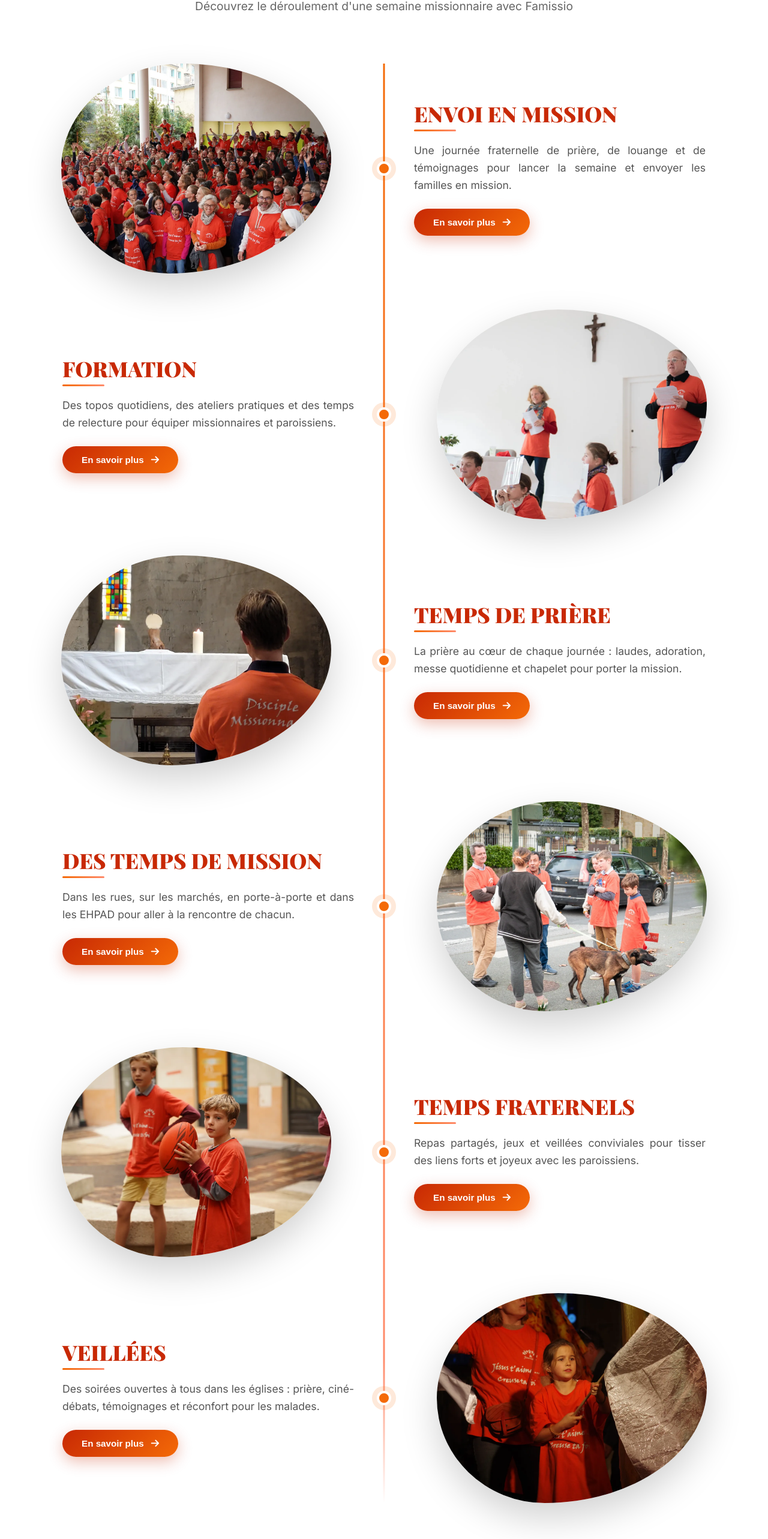
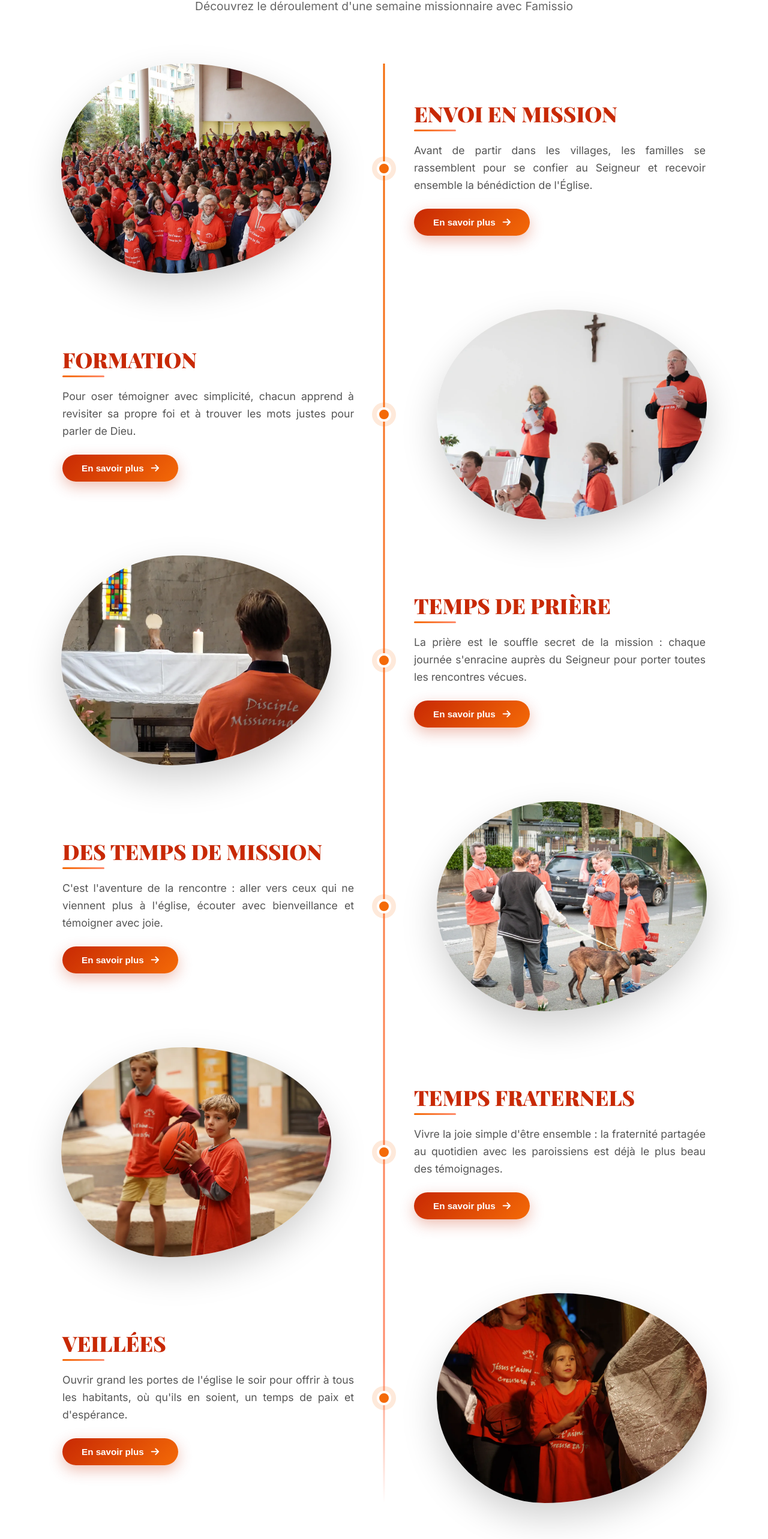
Before and after one commit to anselmecallens-source/famissio-antigravity, a React (Vite) app: page / in a window 1280 px wide. Shown: the part 8006-10572 px from the top of the page at 60% size. Built offline with nearby package versions, Linux system fonts and the light colour scheme.

Commit message:
Reformuler les textes des 6 Temps Forts pour exprimer le sens et l esprit de chaque temps

```diff
--- a/src/pages/Accueil.jsx
+++ b/src/pages/Accueil.jsx
@@ -145,14 +145,14 @@ const Accueil = () => {
             id: 1,
             title: 'ENVOI EN MISSION',
             image: '/assets/images/6 piliers de la mission/Envoi en mission.webp',
-            summary: "Une journée fraternelle de prière, de louange et de témoignages pour lancer la semaine et envoyer les familles en mission.",
+            summary: "Avant de partir dans les villages, les familles se rassemblent pour se confier au Seigneur et recevoir ensemble la bénédiction de l'Église.",
             content: "La semaine de mission commence pour les Famissionaires (seulement) par une journée de rassemblement, de prière, de témoignages, de temps fraternels et d'envoi en mission."
         },
         {
             id: 2,
             title: 'FORMATION',
             image: '/assets/images/6 piliers de la mission/Formation.webp',
-            summary: "Des topos quotidiens, des ateliers pratiques et des temps de relecture pour équiper missionnaires et paroissiens.",
+            summary: "Pour oser témoigner avec simplicité, chacun apprend à revisiter sa propre foi et à trouver les mots justes pour parler de Dieu.",
             items: [
                 "Formation et jeux de rôle pour les Famissionnaires comme pour les Paroissiens le Dimanche après-midi",
                 "Préparation d'un témoignage personnel, pendant laquelle chacun revisite, sous le regard de Dieu, sa propre histoire sainte",
@@ -165,7 +165,7 @@ const Accueil = () => {
             id: 3,
             title: 'TEMPS DE PRIÈRE',
             image: '/assets/images/6 piliers de la mission/Temps de prière.webp',
-            summary: "La prière au cœur de chaque journée : laudes, adoration, messe quotidienne et chapelet pour porter la mission.",
+            summary: "La prière est le souffle secret de la mission : chaque journée s'enracine auprès du Seigneur pour porter toutes les rencontres vécues.",
             items: [
                 "Chaque journée commence par une heure de laudes, louanges, adoration et formation",
                 "Une messe quotidienne",
@@ -177,7 +177,7 @@ const Accueil = () => {
             id: 4,
             title: 'DES TEMPS DE MISSION',
             image: '/assets/images/6 piliers de la mission/Temps d évangélisation.webp',
-            summary: "Dans les rues, sur les marchés, en porte-à-porte et dans les EHPAD pour aller à la rencontre de chacun.",
+            summary: "C'est l'aventure de la rencontre : aller vers ceux qui ne viennent plus à l'église, écouter avec bienveillance et témoigner avec joie.",
             items: [
                 "Visitations dans la rue et sur les marchés",
                 "Porte-à-porte",
@@ -193,7 +193,7 @@ const Accueil = () => {
             id: 5,
             title: 'TEMPS FRATERNELS',
             image: '/assets/images/6 piliers de la mission/Temps fraternel.webp',
-            summary: "Repas partagés, jeux et veillées conviviales pour tisser des liens forts et joyeux avec les paroissiens.",
+            summary: "Vivre la joie simple d'être ensemble : la fraternité partagée au quotidien avec les paroissiens est déjà le plus beau des témoignages.",
             items: [
                 "Repas entre Famissionnaires et Paroissiens",
                 "Soirée jeux pour apprendre à se connaître",
@@ -205,7 +205,7 @@ const Accueil = () => {
             id: 6,
             title: 'VEILLÉES',
             image: '/assets/images/6 piliers de la mission/Veillés.webp',
-            summary: "Des soirées ouvertes à tous dans les églises : prière, ciné-débats, témoignages et réconfort pour les malades.",
+            summary: "Ouvrir grand les portes de l'église le soir pour offrir à tous les habitants, où qu'ils en soient, un temps de paix et d'espérance.",
             items: [
                 "Veillée de prière, de louange et de rencontre ouverte à tous",
                 "Veillée sur le thème de l'au-delà et de nos défunts",
```
